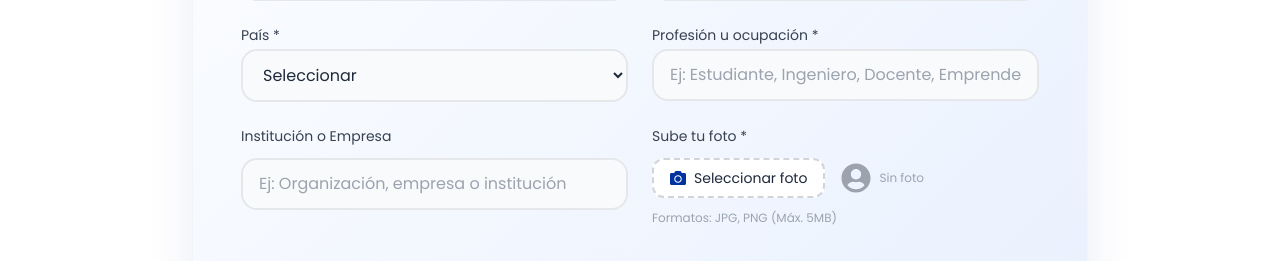
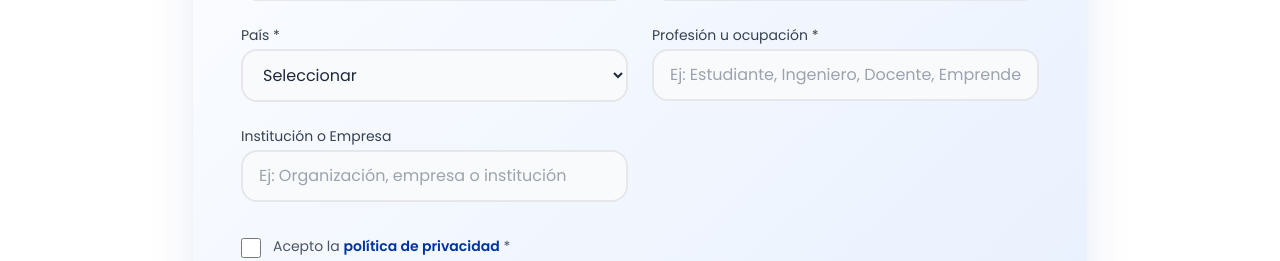
Before and after one commit to usscentroinformatica/registrocertificado, a React (Vite) app: page / in a window 1280 px wide. Shown: the part 1531-1792 px from the top of the page. Built offline with nearby package versions, Linux system fonts and the light colour scheme.

Commit message:
Remove photo upload feature from RegistrationForm
Removed photo upload functionality and related validation from the registration form.

```diff
--- a/src/components/RegistrationForm.jsx
+++ b/src/components/RegistrationForm.jsx
@@ -4,9 +4,7 @@ import {
   FaExclamationCircle,
   FaSpinner,
   FaGoogle,
-  FaUniversity,
-  FaCamera,
-  FaUserCircle
+  FaUniversity
 } from 'react-icons/fa';
 import { useGoogleSheetsRegistration } from '../hooks/useGoogleSheetsRegistration';
 import toast from 'react-hot-toast';
@@ -23,15 +21,11 @@ const RegistrationForm = () => {
     pais: '',
     profesion: '',
     institucion: '',
-    foto: null,
     politica: false
   });
 
   const [errors, setErrors] = useState({});
   const [touched, setTouched] = useState({});
-  const [fotoPreview, setFotoPreview] = useState(null);
-
-  const fileInputRef = useRef(null);
 
   const { registerUser, isSubmitting: isSubmittingHook, success } = useGoogleSheetsRegistration();
   const [isSubmittingLocal, setIsSubmittingLocal] = useState(false);
@@ -47,7 +41,6 @@ const RegistrationForm = () => {
     const tipoDocumento = formData.tipoDocumento;
     const pais = formData.pais;
     const profesion = formData.profesion?.trim();
-    const foto = formData.foto;
     const politica = formData.politica;
 
     const camposObligatorios = {
@@ -59,7 +52,6 @@ const RegistrationForm = () => {
       tipoDocumento,
       pais,
       profesion,
-      foto,
       politica
     };
 
@@ -100,10 +92,6 @@ const RegistrationForm = () => {
       case 'tipoDocumento':
       case 'pais':
         if (!value) error = 'Selecciona una opción';
-        break;
-
-      case 'foto':
-        if (!value) error = 'Sube una foto';
         break;
 
       case 'politica':
@@ -159,30 +147,6 @@ const RegistrationForm = () => {
     setErrors(prev => ({ ...prev, [name]: error }));
   };
 
-  // Manejar subida de foto
-  const handleFileChange = (e) => {
-    const file = e.target.files[0];
-    if (file) {
-      if (!file.type.startsWith('image/')) {
-        toast.error('Por favor, sube una imagen válida');
-        return;
-      }
-      if (file.size > 5 * 1024 * 1024) {
-        toast.error('La imagen no debe superar los 5MB');
-        return;
-      }
-
-      const reader = new FileReader();
-      reader.onload = (event) => {
-        const imageData = event.target.result;
-        setFotoPreview(imageData);
-        setFormData(prev => ({ ...prev, foto: imageData }));
-        setErrors(prev => ({ ...prev, foto: '' }));
-      };
-      reader.readAsDataURL(file);
-    }
-  };
-
   const handleSubmit = async (e) => {
     e.preventDefault();
     setIsSubmittingLocal(true);
@@ -200,7 +164,7 @@ const RegistrationForm = () => {
 
       const formDataToSend = new FormData();
       Object.keys(formData).forEach(key => {
-        if (key !== 'politica' && key !== 'foto') {
+        if (key !== 'politica') {
           const value = formData[key] || '';
           const sanitized = value
             .normalize('NFKD')
@@ -209,10 +173,6 @@ const RegistrationForm = () => {
           formDataToSend.append(key, sanitized);
         }
       });
-
-      if (formData.foto) {
-        formDataToSend.append('foto', formData.foto);
-      }
 
       const result = await registerUser(formDataToSend);
 
@@ -231,10 +191,8 @@ const RegistrationForm = () => {
             pais: '',
             profesion: '',
             institucion: '',
-            foto: null,
             politica: false
           });
-          setFotoPreview(null);
           setTouched({});
           setErrors({});
           setIsSubmittingLocal(false);
@@ -506,8 +464,8 @@ const RegistrationForm = () => {
               )}
             </div>
 
-            {/* Institución o Empresa + Foto */}
-            <div className="flex flex-col gap-2">
+            {/* Institución o Empresa */}
+            <div>
               <label className="block text-sm font-medium text-gray-700 mb-1">
                 Institución o Empresa
               </label>
@@ -524,54 +482,6 @@ const RegistrationForm = () => {
                 autoComplete="off"
                 lang="es"
               />
-            </div>
-
-            <div className="flex flex-col gap-2">
-              <label className="block text-sm font-medium text-gray-700 mb-1">
-                Sube tu foto *
-              </label>
-              <div className="flex items-center gap-4">
-                <button
-                  type="button"
-                  onClick={() => fileInputRef.current?.click()}
-                  className="flex items-center gap-2 px-4 py-2 bg-white border-2 border-dashed border-gray-300 rounded-xl hover:border-uss-blue transition-colors"
-                  disabled={isSubmitting}
-                >
-                  <FaCamera className="text-uss-blue" />
-                  <span className="text-sm">Seleccionar foto</span>
-                </button>
-                <input
-                  ref={fileInputRef}
-                  type="file"
-                  accept="image/*"
-                  onChange={handleFileChange}
-                  className="hidden"
-                  disabled={isSubmitting}
-                />
-                {fotoPreview ? (
-                  <div className="flex items-center gap-2">
-                    <img
-                      src={fotoPreview}
-                      alt="Preview"
-                      className="w-12 h-12 rounded-full object-cover border-2 border-uss-blue"
-                    />
-                    <span className="text-xs text-gray-500">Foto cargada</span>
-                  </div>
-                ) : (
-                  <div className="flex items-center gap-2 text-gray-400">
-                    <FaUserCircle className="text-3xl" />
-                    <span className="text-xs">Sin foto</span>
-                  </div>
-                )}
-              </div>
-              {errors.foto && (
-                <p className="text-red-500 text-sm mt-1 flex items-center gap-1">
-                  <FaExclamationCircle /> {errors.foto}
-                </p>
-              )}
-              <p className="text-xs text-gray-400 mt-1">
-                Formatos: JPG, PNG (Máx. 5MB)
-              </p>
             </div>
 
             {/* Política de Privacidad */}
```
